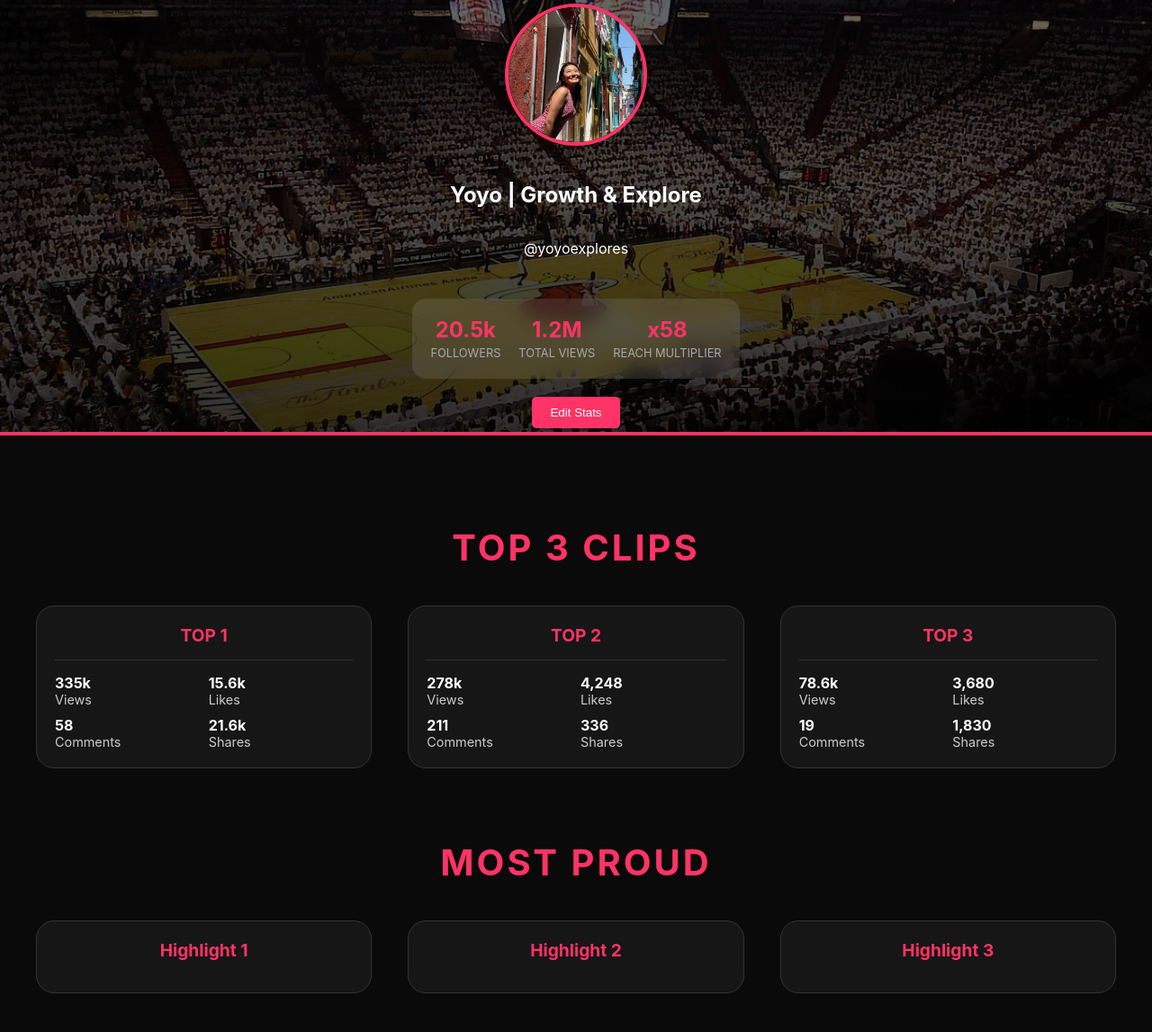
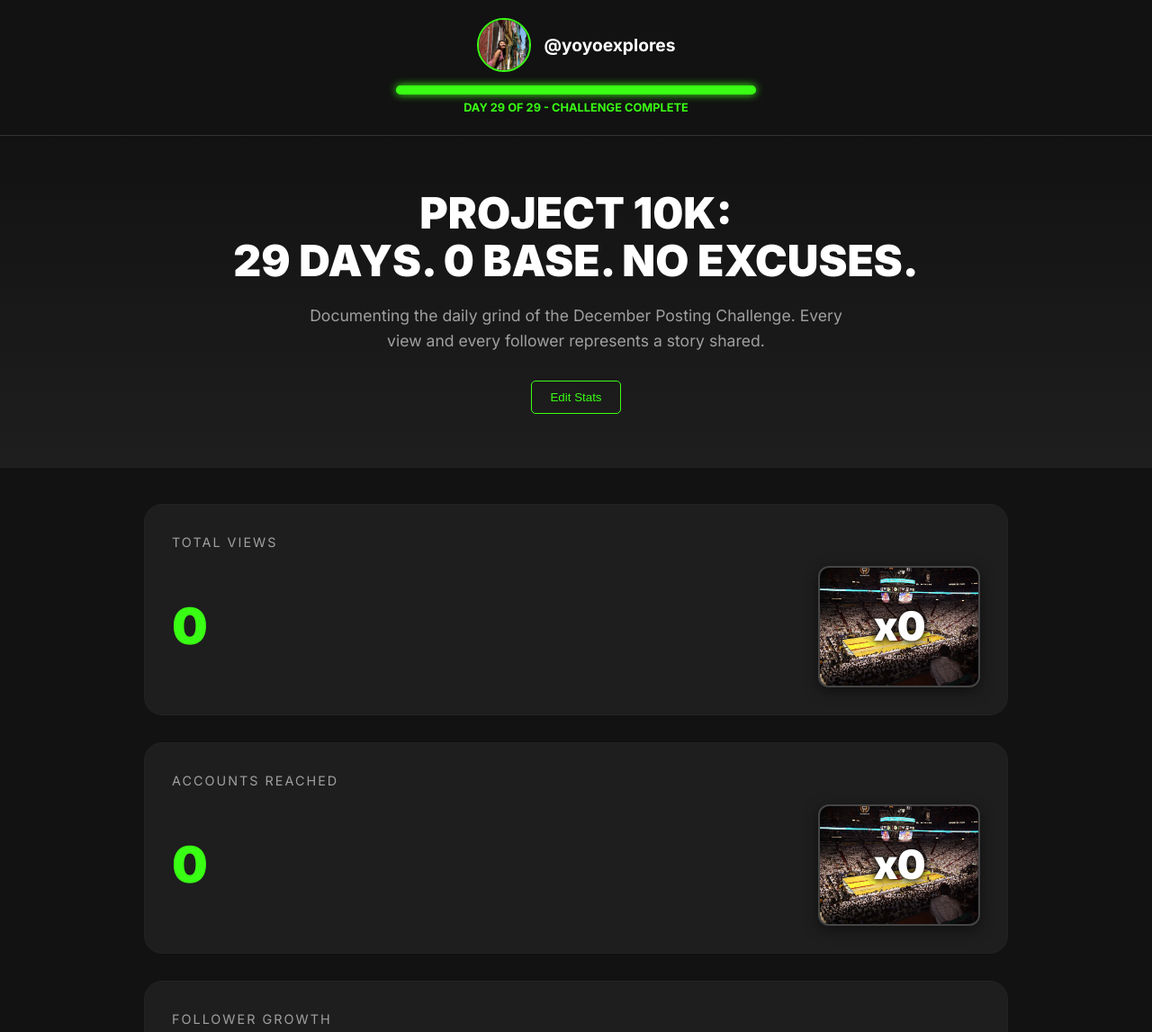
Before and after one commit to yolandawan1203-byte/project10k, a plain HTML site: page index.html in a window 1280 px wide. Shown: the top 1147 px of the page at 90% size. Drawn offline with nearby package versions, Linux system fonts and the light colour scheme; a script that the page names is missing.

Commit message:
Update index.html
everything

```diff
--- a/index.html
+++ b/index.html
@@ -3,218 +3,255 @@
 <head>
     <meta charset="UTF-8">
     <meta name="viewport" content="width=device-width, initial-scale=1.0">
-    <title>Creator Portfolio | Yoyo</title>
+    <title>@yoyoexplores | Project 10K</title>
+    <link href="https://fonts.googleapis.com/css2?family=Inter:wght@400;700;900&display=swap" rel="stylesheet">
+    <script src="https://cdn.jsdelivr.net/npm/canvas-confetti@1.6.0/dist/confetti.browser.min.js"></script>
     <style>
         :root {
-            --primary-color: #ffffff;
-            --accent-color: #ff3366;
-            --bg-dark: #0a0a0a;
-            --card-bg: #161616;
+            --bg-color: #121212;
+            --card-bg: #1e1e1e;
+            --neon-green: #39FF14;
+            --text-white: #ffffff;
+            --text-gray: #a0a0a0;
         }
 
+        * { margin: 0; padding: 0; box-sizing: border-box; }
         body {
-            font-family: 'Inter', -apple-system, BlinkMacSystemFont, sans-serif;
-            background-color: var(--bg-dark);
-            color: var(--primary-color);
-            margin: 0;
-            padding-bottom: 50px;
+            font-family: 'Inter', sans-serif;
+            background-color: var(--bg-color);
+            color: var(--text-white);
+            line-height: 1.6;
+            overflow-x: hidden;
         }
 
-        /* --- HERO SECTION --- */
-        .hero {
-            height: 60vh;
-            background: linear-gradient(rgba(0,0,0,0.6), rgba(0,0,0,0.8)), url('court.jpg');
-            background-size: cover;
-            background-position: center;
+        /* Header */
+        header {
+            padding: 20px;
             display: flex;
             flex-direction: column;
             align-items: center;
+            border-bottom: 1px solid #333;
+        }
+        .profile-area { display: flex; align-items: center; gap: 15px; margin-bottom: 15px; }
+        .avatar {
+            width: 60px;
+            height: 60px;
+            border-radius: 50%;
+            border: 2px solid var(--neon-green);
+            object-fit: cover;
+            display: block;
+        }
+        .handle { font-weight: 700; font-size: 1.2rem; }
+
+        .progress-container { width: 100%; max-width: 400px; background: #333; height: 10px; border-radius: 5px; position: relative; }
+        .progress-bar { width: 100%; background: var(--neon-green); height: 100%; border-radius: 5px; box-shadow: 0 0 10px var(--neon-green); }
+        .progress-text { font-size: 0.8rem; margin-top: 5px; color: var(--neon-green); font-weight: bold; }
+
+        /* Hero */
+        .hero { padding: 60px 20px; text-align: center; background: linear-gradient(180deg, #121212 0%, #1e1e1e 100%); }
+        h1 { font-size: 3rem; font-weight: 900; line-height: 1.1; margin-bottom: 20px; text-transform: uppercase; }
+        .hero p { color: var(--text-gray); font-size: 1.1rem; max-width: 600px; margin: 0 auto 30px; }
+        .btn-edit { background: transparent; border: 1px solid var(--neon-green); color: var(--neon-green); padding: 10px 20px; cursor: pointer; border-radius: 5px; transition: 0.3s; }
+        .btn-edit:hover { background: var(--neon-green); color: black; }
+
+        /* Admin Panel */
+        #admin-panel { display: none; background: #252525; padding: 20px; margin: 20px auto; max-width: 500px; border-radius: 10px; border: 1px dashed var(--neon-green); }
+        .input-group { margin-bottom: 15px; }
+        label { display: block; font-size: 0.8rem; color: var(--text-gray); }
+        input { width: 100%; padding: 10px; background: #333; border: 1px solid #444; color: white; border-radius: 5px; }
+
+        /* Stats Grid */
+        .stats-grid { padding: 40px 20px; max-width: 1000px; margin: 0 auto; display: grid; gap: 30px; }
+        .stat-card { background: var(--card-bg); padding: 30px; border-radius: 20px; position: relative; border: 1px solid #222; }
+        .stat-label { text-transform: uppercase; letter-spacing: 2px; color: var(--text-gray); font-size: 0.9rem; margin-bottom: 15px; display: block; }
+
+        .stat-main-content { display: flex; align-items: center; justify-content: space-between; gap: 20px; }
+        .stat-value { font-size: 3.5rem; font-weight: 900; color: var(--neon-green); }
+
+        /* NBA Court Viz */
+        .court-viz {
+            position: relative;
+            width: 180px;
+            height: 135px; /* Proportional to 1200x900 */
+            background: url('https://raw.githubusercontent.com/yolandawan1203-byte/project10k/main/court.jpg') center/cover no-repeat;
+            border-radius: 12px;
+            display: flex;
+            align-items: center;
             justify-content: center;
-            text-align: center;
-            border-bottom: 4px solid var(--accent-color);
+            border: 2px solid #444;
+            box-shadow: 0 4px 15px rgba(0,0,0,0.5);
+        }
+        .multiplier-overlay {
+            font-size: 2.8rem;
+            font-weight: 900;
+            color: white;
+            text-shadow: 0 0 15px rgba(0,0,0,1), 0 0 5px rgba(0,0,0,1);
+            letter-spacing: -1px;
         }
 
-        .profile-pic {
-            width: 150px;
-            height: 150px;
-            border-radius: 50%;
-            border: 4px solid var(--accent-color);
-            margin-bottom: 20px;
-            object-fit: cover;
-        }
+        /* Progress Bar */
+        .goal-bar-container { margin-top: 20px; background: #333; height: 20px; border-radius: 10px; overflow: hidden; }
+        #goal-fill { height: 100%; background: linear-gradient(90deg, #1d4d0f, var(--neon-green)); width: 0%; transition: width 1s ease; }
 
-        .stats-dashboard {
-            display: flex;
-            gap: 20px;
-            margin-top: 30px;
-            background: rgba(255, 255, 255, 0.1);
-            padding: 20px;
-            border-radius: 15px;
-            backdrop-filter: blur(10px);
-        }
+        /* Video Content Layout */
+        .section-container { padding: 60px 20px; max-width: 1100px; margin: 0 auto; }
+        .section-title { text-align: center; text-transform: uppercase; margin-bottom: 40px; font-weight: 900; letter-spacing: 2px; font-size: 2.2rem; color: var(--neon-green); }
+        .content-grid { display: grid; grid-template-columns: repeat(auto-fit, minmax(320px, 1fr)); gap: 30px; }
+        .video-card { background: var(--card-bg); border-radius: 20px; padding: 15px; border: 1px solid #333; }
+        .badge { background: var(--neon-green); color: black; padding: 4px 12px; border-radius: 6px; font-weight: 900; font-size: 0.75rem; margin-bottom: 12px; display: inline-block; text-transform: uppercase; }
 
-        .stat-box { text-align: center; }
-        .stat-number { font-size: 1.5rem; font-weight: bold; color: var(--accent-color); display: block; }
-        .stat-label { font-size: 0.8rem; text-transform: uppercase; color: #aaa; }
-
-        /* --- LAYOUT --- */
-        .container {
-            max-width: 1200px;
-            margin: 0 auto;
-            padding: 20px;
-        }
-
-        .section-title {
-            text-align: center;
-            margin: 80px 0 40px;
-            font-size: 2.5rem;
-            color: var(--accent-color);
-            text-transform: uppercase;
-            letter-spacing: 3px;
-        }
-
-        .video-grid {
-            display: grid;
-            grid-template-columns: repeat(auto-fit, minmax(320px, 1fr));
-            gap: 40px;
-        }
-
-        .video-card {
-            background: var(--card-bg);
-            border-radius: 20px;
-            padding: 20px;
-            border: 1px solid #333;
-            overflow: hidden;
-        }
-
-        .instagram-media {
-            margin: 0 auto !important;
-            min-width: 326px !important;
-        }
-
-        .video-label {
-            display: block;
-            text-align: center;
-            font-weight: bold;
-            margin-bottom: 15px;
-            font-size: 1.2rem;
-            color: var(--accent-color);
-        }
-
-        .stats-text {
-            margin-top: 15px;
-            padding-top: 15px;
-            border-top: 1px solid #333;
-            display: grid;
-            grid-template-columns: 1fr 1fr;
-            gap: 10px;
-            font-size: 0.9rem;
-        }
-
-        .stats-text div { color: #ccc; }
-        .stats-text strong { color: #fff; display: block; font-size: 1rem; }
-
-        .btn-edit {
-            margin-top: 20px;
-            padding: 10px 20px;
-            background: var(--accent-color);
-            color: white;
-            border: none;
-            border-radius: 5px;
-            cursor: pointer;
+        @media (max-width: 600px) {
+            h1 { font-size: 2rem; }
+            .stat-main-content { flex-direction: column; text-align: center; }
+            .stat-value { font-size: 2.5rem; }
+            .court-viz { width: 100%; max-width: 250px; }
         }
     </style>
 </head>
 <body>
 
-<section class="hero">
-    <img src="profile.jpg" alt="Yoyo" class="profile-pic">
-    <h1>Yoyo | Growth & Explore</h1>
-    <p>@yoyoexplores</p>
+    <header>
+        <div class="profile-area">
+            <img src="https://raw.githubusercontent.com/yolandawan1203-byte/project10k/main/profile.jpg" class="avatar" alt="yoyoexplores">
+            <div class="handle">@yoyoexplores</div>
+        </div>
+        <div class="progress-container">
+            <div class="progress-bar"></div>
+        </div>
+        <div class="progress-text">DAY 29 OF 29 - CHALLENGE COMPLETE</div>
+    </header>
 
-    <div class="stats-dashboard">
-        <div class="stat-box">
-            <span class="stat-number">20.5k</span>
-            <span class="stat-label">Followers</span>
+    <section class="hero">
+        <h1>Project 10K:<br>29 Days. 0 Base. No Excuses.</h1>
+        <p>Documenting the daily grind of the December Posting Challenge. Every view and every follower represents a story shared.</p>
+        <button class="btn-edit" onclick="toggleAdmin()">Edit Stats</button>
+
+        <div id="admin-panel">
+            <div class="input-group"><label>Total Views</label><input type="number" id="input-views" placeholder="1000000"></div>
+            <div class="input-group"><label>Accounts Reached</label><input type="number" id="input-reach" placeholder="500000"></div>
+            <div class="input-group"><label>Total Followers</label><input type="number" id="input-followers" placeholder="10000"></div>
+            <button class="btn-edit" style="background: var(--neon-green); color: black; font-weight: bold;" onclick="saveStats()">Save & Celebrate</button>
         </div>
-        <div class="stat-box">
-            <span class="stat-number">1.2M</span>
+    </section>
+
+    <section class="stats-grid">
+        <div class="stat-card">
             <span class="stat-label">Total Views</span>
-        </div>
-        <div class="stat-box">
-            <span class="stat-number">x58</span>
-            <span class="stat-label">Reach Multiplier</span>
-        </div>
-    </div>
-    <button class="btn-edit">Edit Stats</button>
-</section>
-
-<div class="container">
-
-    <h2 class="section-title">Top 3 Clips</h2>
-    <div class="video-grid">
-        <div class="video-card">
-            <span class="video-label">TOP 1</span>
-            <blockquote class="instagram-media" data-instgrm-permalink="https://www.instagram.com/reel/DSj_iGGk2IK/" data-instgrm-version="14"></blockquote>
-            <div class="stats-text">
-                <div><strong>335k</strong> Views</div>
-                <div><strong>15.6k</strong> Likes</div>
-                <div><strong>58</strong> Comments</div>
-                <div><strong>21.6k</strong> Shares</div>
+            <div class="stat-main-content">
+                <span class="stat-value" id="display-views">0</span>
+                <div class="court-viz">
+                    <div class="multiplier-overlay" id="mult-views">x0</div>
+                </div>
             </div>
         </div>
 
-        <div class="video-card">
-            <span class="video-label">TOP 2</span>
-            <blockquote class="instagram-media" data-instgrm-permalink="https://www.instagram.com/reel/DR9hrlwE8S_/" data-instgrm-version="14"></blockquote>
-            <div class="stats-text">
-                <div><strong>278k</strong> Views</div>
-                <div><strong>4,248</strong> Likes</div>
-                <div><strong>211</strong> Comments</div>
-                <div><strong>336</strong> Shares</div>
+        <div class="stat-card">
+            <span class="stat-label">Accounts Reached</span>
+            <div class="stat-main-content">
+                <span class="stat-value" id="display-reach">0</span>
+                <div class="court-viz">
+                    <div class="multiplier-overlay" id="mult-reach">x0</div>
+                </div>
             </div>
         </div>
 
-        <div class="video-card">
-            <span class="video-label">TOP 3</span>
-            <blockquote class="instagram-media" data-instgrm-permalink="https://www.instagram.com/reel/DSt80DlE3hQ/" data-instgrm-version="14"></blockquote>
-            <div class="stats-text">
-                <div><strong>78.6k</strong> Views</div>
-                <div><strong>3,680</strong> Likes</div>
-                <div><strong>19</strong> Comments</div>
-                <div><strong>1,830</strong> Shares</div>
+        <div class="stat-card">
+            <span class="stat-label">Follower Growth</span>
+            <span class="stat-value" id="display-followers" style="display: block; text-align: center;">0</span>
+            <div class="goal-bar-container"><div id="goal-fill"></div></div>
+            <p style="text-align: center; margin-top: 10px; font-size: 0.8rem; color: var(--text-gray); font-weight: bold;">GOAL: 10,000 FOLLOWERS</p>
+        </div>
+    </section>
+
+    <section class="section-container">
+        <h2 class="section-title">Top 3 Clips</h2>
+        <div class="content-grid">
+            <div class="video-card">
+                <div class="badge">TOP VIRAL</div>
+                <blockquote class="instagram-media" data-instgrm-permalink="https://www.instagram.com/reel/DSj_iGGk2IK/" data-instgrm-version="14"></blockquote>
+            </div>
+            <div class="video-card">
+                <div class="badge">MOST SHARED</div>
+                <blockquote class="instagram-media" data-instgrm-permalink="https://www.instagram.com/reel/DR9hrlwE8S_/" data-instgrm-version="14"></blockquote>
+            </div>
+            <div class="video-card">
+                <div class="badge">HIGHEST REACH</div>
+                <blockquote class="instagram-media" data-instgrm-permalink="https://www.instagram.com/reel/DSt80DlE3hQ/" data-instgrm-version="14"></blockquote>
             </div>
         </div>
-    </div>
+    </section>
 
-    <h2 class="section-title">Most Proud</h2>
-    <div class="video-grid">
-        <div class="video-card">
-            <span class="video-label">Highlight 1</span>
-            <blockquote class="instagram-media" data-instgrm-permalink="https://www.instagram.com/reel/DSm4BhAkz1N/" data-instgrm-version="14"></blockquote>
+    <section class="section-container">
+        <h2 class="section-title">Most Proud</h2>
+        <div class="content-grid">
+            <div class="video-card"><blockquote class="instagram-media" data-instgrm-permalink="https://www.instagram.com/reel/DSm4BhAkz1N/" data-instgrm-version="14"></blockquote></div>
+            <div class="video-card"><blockquote class="instagram-media" data-instgrm-permalink="https://www.instagram.com/reel/DRzYtC_kyPM/" data-instgrm-version="14"></blockquote></div>
+            <div class="video-card"><blockquote class="instagram-media" data-instgrm-permalink="https://www.instagram.com/reel/DSj_iGGk2IK/" data-instgrm-version="14"></blockquote></div>
         </div>
-        <div class="video-card">
-            <span class="video-label">Highlight 2</span>
-            <blockquote class="instagram-media" data-instgrm-permalink="https://www.instagram.com/reel/DRzYtC_kyPM/" data-instgrm-version="14"></blockquote>
-        </div>
-        <div class="video-card">
-            <span class="video-label">Highlight 3</span>
-            <blockquote class="instagram-media" data-instgrm-permalink="https://www.instagram.com/reel/DSj_iGGk2IK/" data-instgrm-version="14"></blockquote>
-        </div>
-    </div>
+    </section>
 
-</div>
+    <script async src="//www.instagram.com/embed.js"></script>
+    <script>
+        window.onload = () => {
+            const savedData = JSON.parse(localStorage.getItem('exploreData')) || { views: 0, reach: 0, followers: 0 };
+            document.getElementById('input-views').value = savedData.views;
+            document.getElementById('input-reach').value = savedData.reach;
+            document.getElementById('input-followers').value = savedData.followers;
+            updateUI(savedData);
+            if(window.instgrm) { window.instgrm.Embeds.process(); }
+        };
 
-<script async src="//www.instagram.com/embed.js"></script>
-<script>
-    window.onload = function() {
-        if (window.instgrm) {
-            // This tells Instagram to re-process with the browser's settings
-            // If it still shows Chinese, it's often due to your cached login session.
-            window.instgrm.Embeds.process();
+        function toggleAdmin() {
+            const panel = document.getElementById('admin-panel');
+            panel.style.display = panel.style.display === 'block' ? 'none' : 'block';
         }
-    };
-</script>
 
+        function saveStats() {
+            const data = {
+                views: parseInt(document.getElementById('input-views').value) || 0,
+                reach: parseInt(document.getElementById('input-reach').value) || 0,
+                followers: parseInt(document.getElementById('input-followers').value) || 0
+            };
+            localStorage.setItem('exploreData', JSON.stringify(data));
+            updateUI(data);
+            toggleAdmin();
+
+            if (data.followers >= 10000) {
+                confetti({ particleCount: 150, spread: 70, origin: { y: 0.6 }, colors: ['#39FF14', '#ffffff'] });
+            }
+        }
+
+        function updateUI(data) {
+            animateNumber('display-views', data.views);
+            animateNumber('display-reach', data.reach);
+            animateNumber('display-followers', data.followers);
+
+            // Analogy Logic (20,000 capacity per court)
+            const viewMult = Math.floor(data.views / 20000);
+            const reachMult = Math.floor(data.reach / 20000);
+
+            document.getElementById('mult-views').innerText = 'x' + viewMult.toLocaleString();
+            document.getElementById('mult-reach').innerText = 'x' + reachMult.toLocaleString();
+
+            const progress = Math.min((data.followers / 10000) * 100, 100);
+            document.getElementById('goal-fill').style.width = progress + '%';
+        }
+
+        function animateNumber(id, target) {
+            let start = 0;
+            const duration = 1500;
+            const obj = document.getElementById(id);
+            const startTime = performance.now();
+
+            function update(currentTime) {
+                const elapsed = currentTime - startTime;
+                const progress = Math.min(elapsed / duration, 1);
+                const currentNum = Math.floor(progress * target);
+                obj.innerText = currentNum.toLocaleString();
+                if (progress < 1) requestAnimationFrame(update);
+            }
+            requestAnimationFrame(update);
+        }
+    </script>
 </body>
 </html>
```
